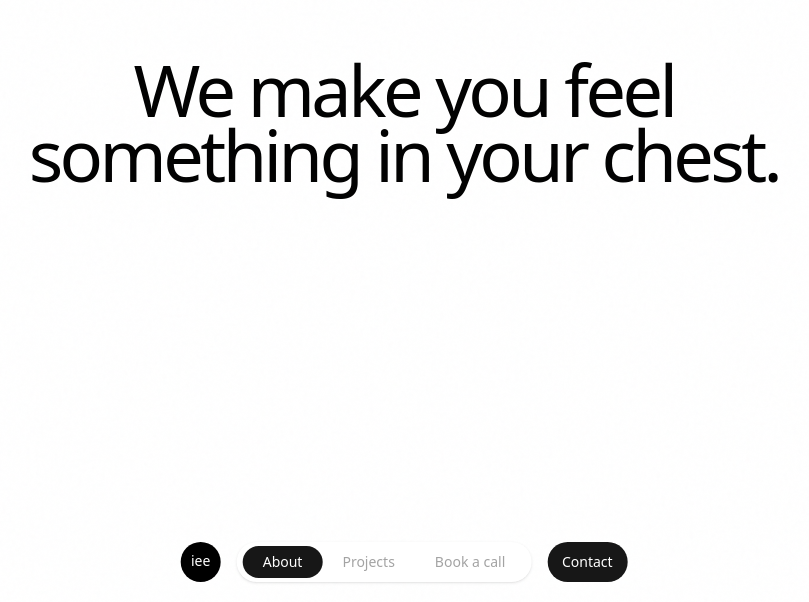
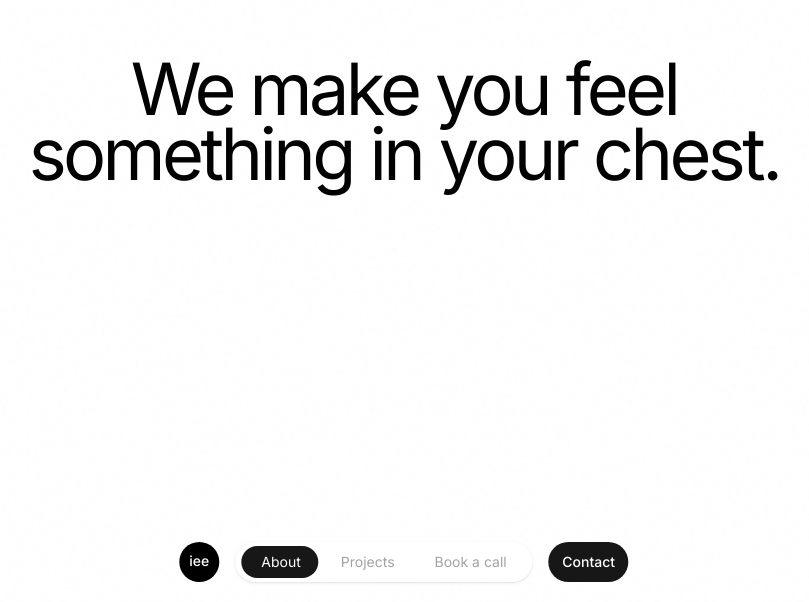
Before and after one commit to arp2006/iee-studios, a Next.js app: page /about in a window 1280 px wide. Shown: the part 198-800 px from the top of the page, without its empty margins (236-1045 px from the left). Built offline with nearby package versions, Linux system fonts and the light colour scheme.

Commit message:
fix: font issue on linux and mac

```diff
--- a/app/globals.css
+++ b/app/globals.css
@@ -1,10 +1,12 @@
 @import "tailwindcss";
 
 @theme {
-  --font-inter: var(--font-inter);
+  --font-sans: var(--font-inter), ui-sans-serif, system-ui, sans-serif;
+  --font-inter: var(--font-inter), ui-sans-serif, system-ui, sans-serif;
 }
 
 body {
+  font-family: var(--font-inter), ui-sans-serif, system-ui, sans-serif;
   background: #000;
   color: #fff;
   overflow-x: hidden;
--- a/app/layout.tsx
+++ b/app/layout.tsx
@@ -13,6 +13,7 @@ export const metadata: Metadata = {
 const inter = Inter({
   subsets: ["latin"],
   variable: "--font-inter",
+  display: "swap",
 });
 
 export default function RootLayout({
@@ -27,7 +28,7 @@ export default function RootLayout({
         <link rel="preconnect" href="https://fonts.gstatic.com" crossOrigin="anonymous" />
 
       </head>
-      <body className={`${inter.variable} bg-black text-white antialiased`}>
+      <body className={`${inter.variable} ${inter.className} font-sans bg-black text-white antialiased`}>
         <SmoothScroll />
         <NavTransition>
           <Bottomnav />
```
Also changed, not shown: 1 other file (tests, documents, lock files or other folders).
